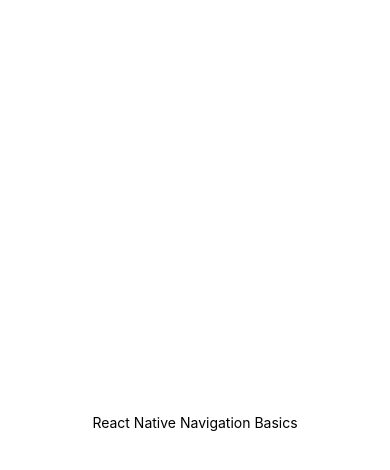
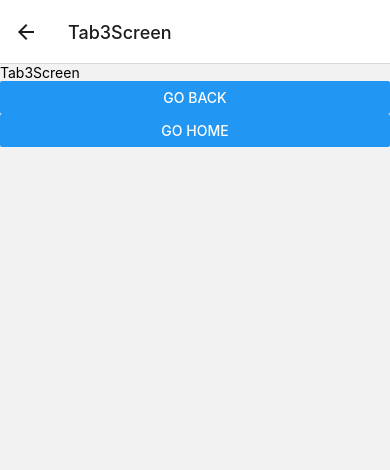
Before and after one commit to gustavvopenna/rn-navigation-basics, a React Native app: screen /Tab3Screen in a window 390 px wide. Shown: the top 470 px of the page. Built offline with nearby package versions, Linux system fonts and the light colour scheme.

Commit message:
Add basic stack navigation

```diff
--- a/App.tsx
+++ b/App.tsx
@@ -1,20 +1,10 @@
-import { StatusBar } from 'expo-status-bar';
-import { StyleSheet, Text, View } from 'react-native';
+import { NavigationContainer } from '@react-navigation/native';
+import { StackNavigator } from './navigator/StackNavigator';
 
 export default function App() {
   return (
-    <View style={styles.container}>
-      <Text>React Native Navigation Basics</Text>
-      <StatusBar style="auto" />
-    </View>
+    <NavigationContainer>
+      <StackNavigator />
+    </NavigationContainer>
   );
 }
-
-const styles = StyleSheet.create({
-  container: {
-    flex: 1,
-    backgroundColor: '#fff',
-    alignItems: 'center',
-    justifyContent: 'center',
-  },
-});
--- /dev/null
+++ b/navigator/StackNavigator.tsx
@@ -0,0 +1,18 @@
+import React from 'react';
+import { createNativeStackNavigator } from '@react-navigation/native-stack';
+
+import { Tab1Screen } from '../screens/Tab1Screen';
+import { Tab2Screen } from '../screens/Tab2Screen';
+import { Tab3Screen } from '../screens/Tab3Screen';
+
+const Stack = createNativeStackNavigator();
+
+export const StackNavigator = () => {
+  return (
+    <Stack.Navigator>
+      <Stack.Screen name="Tab1Screen" component={Tab1Screen} />
+      <Stack.Screen name="Tab2Screen" component={Tab2Screen} />
+      <Stack.Screen name="Tab3Screen" component={Tab3Screen} />
+    </Stack.Navigator>
+  );
+}
--- a/package.json
+++ b/package.json
@@ -10,11 +10,15 @@
     "eject": "expo eject"
   },
   "dependencies": {
+    "@react-navigation/native": "^6.0.6",
+    "@react-navigation/native-stack": "^6.2.5",
     "expo": "~44.0.0",
     "expo-status-bar": "~1.2.0",
     "react": "17.0.1",
     "react-dom": "17.0.1",
     "react-native": "0.64.3",
+    "react-native-safe-area-context": "3.3.2",
+    "react-native-screens": "~3.10.1",
     "react-native-web": "0.17.1"
   },
   "devDependencies": {
--- /dev/null
+++ b/screens/Tab1Screen.tsx
@@ -0,0 +1,17 @@
+import { NativeStackScreenProps } from '@react-navigation/native-stack'
+import React from 'react'
+import { Button, Text, View } from 'react-native'
+
+interface Props extends NativeStackScreenProps<any, any>{}
+
+export const Tab1Screen = ({ navigation }: Props) => {
+  return (
+    <View>
+      <Text>Tab1Screen</Text>
+      <Button
+        title='Go to page 2'
+        onPress={() => navigation.navigate('Tab2Screen')}
+        />
+    </View>
+  )
+}
--- /dev/null
+++ b/screens/Tab2Screen.tsx
@@ -0,0 +1,17 @@
+import React from 'react'
+import { NativeStackScreenProps } from '@react-navigation/native-stack'
+import { Button, Text, View } from 'react-native'
+
+interface Props extends NativeStackScreenProps<any, any>{}
+
+export const Tab2Screen = ({ navigation }: Props) => {
+  return (
+    <View>
+      <Text>Tab2Screen</Text>
+      <Button
+        title='Go to page 3'
+        onPress={() => navigation.navigate('Tab3Screen')}
+        />
+    </View>
+  )
+}
--- /dev/null
+++ b/screens/Tab3Screen.tsx
@@ -0,0 +1,21 @@
+import React from 'react'
+import { NativeStackScreenProps } from '@react-navigation/native-stack'
+import { Button, Text, View } from 'react-native'
+
+interface Props extends NativeStackScreenProps<any, any>{}
+
+export const Tab3Screen = ({ navigation }: Props) => {
+  return (
+    <View>
+      <Text>Tab3Screen</Text>
+      <Button
+        title='Go back'
+        onPress={() => navigation.goBack()}
+        />
+      <Button
+        title='Go Home'
+        onPress={() => navigation.popToTop()}
+        />
+    </View>
+  )
+}
```
Also changed, not shown: 1 other file (tests, documents, lock files or other folders).
